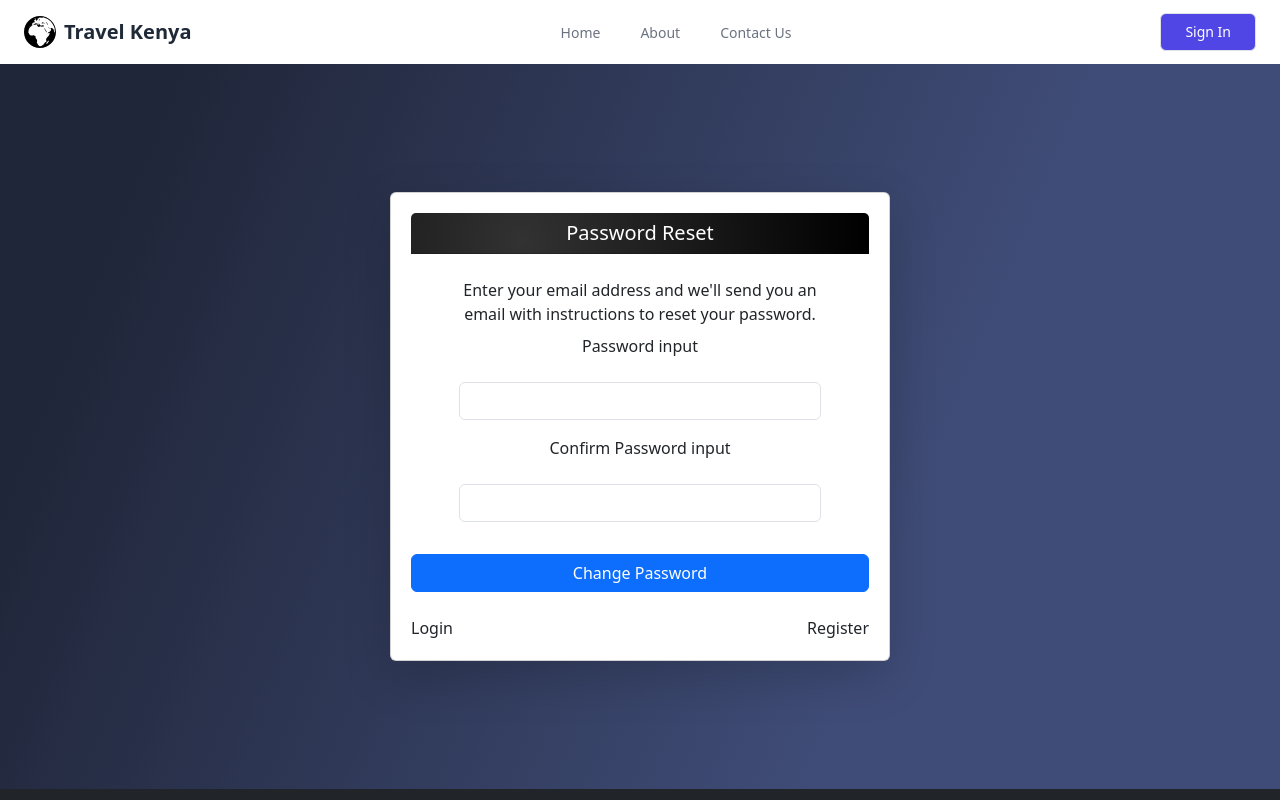
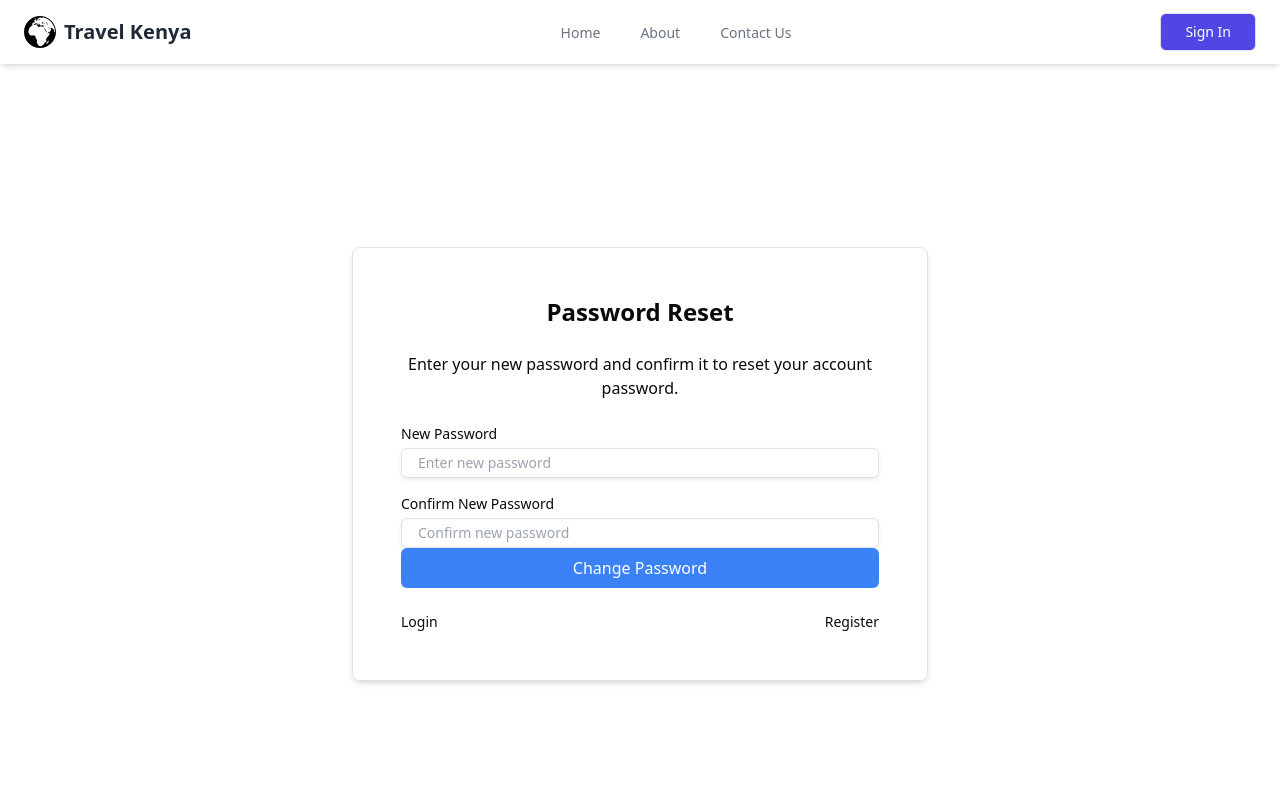
Before and after one commit to kaleabendrias/travel_kenya, a React (Vite) app in the folder front/: page /reset-password in a window 1280 px wide. Shown: the top 800 px of the page. Built offline with nearby package versions, Linux system fonts and the light colour scheme.

Commit message:
feat: repaire auth

```diff
--- /dev/null
+++ b/front/components/ui/alert.jsx
@@ -0,0 +1,47 @@
+import * as React from "react"
+import { cva } from "class-variance-authority";
+
+import { cn } from "@/lib/utils"
+
+const alertVariants = cva(
+  "relative w-full rounded-lg border px-4 py-3 text-sm [&>svg+div]:translate-y-[-3px] [&>svg]:absolute [&>svg]:left-4 [&>svg]:top-4 [&>svg]:text-foreground [&>svg~*]:pl-7",
+  {
+    variants: {
+      variant: {
+        default: "bg-background text-foreground",
+        destructive:
+          "border-destructive/50 text-destructive dark:border-destructive [&>svg]:text-destructive",
+      },
+    },
+    defaultVariants: {
+      variant: "default",
+    },
+  }
+)
+
+const Alert = React.forwardRef(({ className, variant, ...props }, ref) => (
+  <div
+    ref={ref}
+    role="alert"
+    className={cn(alertVariants({ variant }), className)}
+    {...props} />
+))
+Alert.displayName = "Alert"
+
+const AlertTitle = React.forwardRef(({ className, ...props }, ref) => (
+  <h5
+    ref={ref}
+    className={cn("mb-1 font-medium leading-none tracking-tight", className)}
+    {...props} />
+))
+AlertTitle.displayName = "AlertTitle"
+
+const AlertDescription = React.forwardRef(({ className, ...props }, ref) => (
+  <div
+    ref={ref}
+    className={cn("text-sm [&_p]:leading-relaxed", className)}
+    {...props} />
+))
+AlertDescription.displayName = "AlertDescription"
+
+export { Alert, AlertTitle, AlertDescription }
--- /dev/null
+++ b/front/components/ui/input.jsx
@@ -0,0 +1,19 @@
+import * as React from "react"
+
+import { cn } from "@/lib/utils"
+
+const Input = React.forwardRef(({ className, type, ...props }, ref) => {
+  return (
+    (<input
+      type={type}
+      className={cn(
+        "flex h-9 w-full rounded-md border border-input bg-transparent px-3 py-1 text-sm shadow-sm transition-colors file:border-0 file:bg-transparent file:text-sm file:font-medium placeholder:text-muted-foreground focus-visible:outline-none focus-visible:ring-1 focus-visible:ring-ring disabled:cursor-not-allowed disabled:opacity-50",
+        className
+      )}
+      ref={ref}
+      {...props} />)
+  );
+})
+Input.displayName = "Input"
+
+export { Input }
--- a/front/src/components/NewPassword.jsx
+++ b/front/src/components/NewPassword.jsx
@@ -1,27 +1,32 @@
 import { useState } from "react";
-import { Link } from "react-router-dom";
-import { useSearchParams } from "react-router-dom";
+import { Link, useSearchParams } from "react-router-dom";
+import { Card, CardHeader, CardContent, CardFooter } from "@/components/ui/card";
+import { Input } from "@/components/ui/input";
+import { Alert, AlertDescription } from "@/components/ui/alert";
+import { FaSpinner } from "react-icons/fa";
 
 const NewPassword = () => {
   const [error, setError] = useState("");
   const [password, setPassword] = useState("");
   const [confirmPassword, setConfirmPassword] = useState("");
-  const [searchParams, setSearchParams] = useSearchParams();
-
+  const [searchParams] = useSearchParams();
+  const [loading, setLoading] = useState(false);
 
   const handleChange = async (e) => {
-    e.preventDefault()
-    const token = searchParams.get("token")
-    console.log(typeof(token), token)
+    e.preventDefault();
+    const token = searchParams.get("token");
+    console.log(typeof token, token);
     setError("");
     if (password.trim() === "" || confirmPassword.trim() === "") {
-        setError("Please enter a value")
+      setError("Please enter a value");
       return;
     }
     if (password !== confirmPassword) {
       setError("Passwords do not match");
       return;
     }
+    try {
+      setLoading(true);
       const response = await fetch(
         "https://travel-utnq.onrender.com/api/auth/updatePassword",
         {
@@ -34,77 +39,88 @@ const NewPassword = () => {
       );
       if (response.ok) {
         const data = await response.json();
+        setLoading(false);
         console.log(data);
-      console.log("Email verification sent");
+        console.log("Password updated successfully");
       } else {
         const errorData = await response.json();
         setError(errorData.message || "Something went wrong");
-      console.log(error);
+        setLoading(false);
+      }
+    } catch (error) {
+      setError("An error occurred. Please try again.");
+      setLoading(false);
     }
   };
+
   return (
-    <div
-      className="d-flex justify-content-center align-items-center"
-      style={{
-        background:
-          "linear-gradient(112.1deg, rgb(32, 38, 57) 11.4%, rgb(63, 76, 119) 70.2%)",
-        backgroundSize: "cover",
-      }}
-    >
-      <div
-        className="card text-center shadow-lg"
-        style={{
-          width: "500px",
-          height: "auto",
-          margin: "10% 0",
-          padding: "20px",
-        }}
-      >
-        <div
-          className="card-header h5 text-white h-full"
-          style={{
-            background:
-              "radial-gradient(circle at 24.1% 68.8%, rgb(50, 50, 50) 0%, rgb(0, 0, 0) 99.4%)",
-            backgroundSize: "cover",
-          }}
-        >
-          Password Reset
-        </div>
-        <div className="card-body px-5">
-          <p className="card-text py-2">
-            Enter your email address and we&apos;ll send you an email with
-            instructions to reset your password.
+    <div className="min-h-screen flex justify-center items-center">
+      <Card className="mx-auto w-full max-w-xl shadow-md p-6 rounded-lg">
+        <CardHeader>
+          <h2 className="text-2xl font-bold text-center">Password Reset</h2>
+        </CardHeader>
+        <CardContent>
+          <p className=" mb-6 text-center">
+            Enter your new password and confirm it to reset your account password.
           </p>
-          <div className="form-outline">
-            <label className="form-label">Password input</label>
-            <input
-              type="email"
-              id="typeEmail"
-              className="form-control my-3"
+          <form onSubmit={handleChange}>
+            <div className="space-y-4">
+              <div>
+                <label htmlFor="password" className="block text-sm font-medium mb-1">
+                  New Password
+                </label>
+                <Input
+                  type="password"
+                  id="password"
+                  placeholder="Enter new password"
                   onChange={(e) => setPassword(e.target.value)}
+                  className="w-full"
                 />
               </div>
-          <label className="form-label">Confirm Password input</label>
-            <input
-              type="email"
-              id="typeEmail"
-              className="form-control my-3"
+              <div>
+                <label htmlFor="confirmPassword" className="block text-sm font-medium mb-1">
+                  Confirm New Password
+                </label>
+                <Input
+                  type="password"
+                  id="confirmPassword"
+                  placeholder="Confirm new password"
                   onChange={(e) => setConfirmPassword(e.target.value)}
+                  className="w-full"
                 />
               </div>
-          {error && <div className="text-danger display-8">{error}</div>}
-          <Link onClick={handleChange} className="btn btn-primary w-100">
+            </div>
+            {error && (
+              <Alert variant="destructive" className="mt-4">
+                <AlertDescription>{error}</AlertDescription>
+              </Alert>
+            )}
+            {loading ? (
+            <button
+              type="submit"
+              className="w-full bg-blue-500 text-white py-2 rounded-md hover:bg-blue-600"
+            >
+              <FaSpinner size={25} className="animate-spin flex justify-center w-full"/>
+            </button>
+          ) : (
+            <button
+              type="submit"
+              className="w-full bg-blue-500 text-white py-2 rounded-md hover:bg-blue-600"
+            >
               Change Password
-          </Link>
-          <div className="d-flex justify-content-between mt-4">
-            <Link to={"/signin"} className="">
+            </button>
+          )}
+          </form>
+        </CardContent>
+        <CardFooter className="flex justify-between">
+          <Link to="/signin" className="text-sm">
             Login
           </Link>
-            <Link to={"/signup"} className="">
+          <Link to="/signup" className="text-sm">
             Register
           </Link>
-          </div>
-        </div>
+        </CardFooter>
+      </Card>
     </div>
   );
 };
--- a/front/src/components/SignIn.jsx
+++ b/front/src/components/SignIn.jsx
@@ -8,6 +8,7 @@ const SignIn = () => {
   const [email, setEmail] = useState("");
   const [password, setPassword] = useState("");
   const [rememberMe, setRememberMe] = useState(false);
+  const [loading, setLoading] = useState(false);
 
   const [error, setError] = useState({
     emailError: "",
@@ -29,13 +30,13 @@ const SignIn = () => {
   };
 
   const handleSubmit = async (e) => {
+    setLoading(true);
     e.preventDefault();
     setError({
       emailError: "",
       passwordError: "",
     });
     try {
-      console.log('fetching')
       const response = await fetch(
         "https://travel-utnq.onrender.com/api/auth/signin",
         {
@@ -46,25 +47,27 @@ const SignIn = () => {
           body: JSON.stringify({ email, password }),
         }
       );
-      console.log(response)
       if (response.ok) {
         const data = await response.json();
         const { token } = data;
         localStorage.setItem("token", token);
         navigate("/");
         console.log("Login successful");
+        setLoading(false);
       } else {
         const errorData = await response.json();
         setError((prev) => ({
           ...prev,
           passwordError: errorData.message || "User or password is wrong",
         }));
+        setLoading(false);
       }
     } catch (error) {
       setError((prev) => ({
         ...prev,
         passwordError: "An error occurred while processing your request.",
       }));
+      setLoading(false);
     }
   };
 
@@ -130,7 +133,11 @@ const SignIn = () => {
           </div>
           <Button
             type="submit"
-            className="w-full bg-blue-500 text-white py-2 rounded-md hover:bg-blue-600"
+            className={
+              loading
+                ? "w-full bg-blue-500 text-white py-2 rounded-md hover:bg-blue-600 animate-spin"
+                : "w-full bg-blue-500 text-white py-2 rounded-md hover:bg-blue-600"
+            }
           >
             Sign In
           </Button>
--- a/front/src/components/SignUp.jsx
+++ b/front/src/components/SignUp.jsx
@@ -1,16 +1,18 @@
-import { useState, useEffect } from 'react';
-import { FaFacebookF, FaTwitter, FaGoogle } from 'react-icons/fa';
-import { useNavigate } from 'react-router-dom';
+import { useState, useEffect } from "react";
+import { FaFacebookF, FaTwitter, FaGoogle } from "react-icons/fa";
+import { useNavigate } from "react-router-dom";
+import { FaSpinner } from "react-icons/fa";
 
 const SignUp = () => {
-  const [email, setEmail] = useState('');
-  const [password, setPassword] = useState('');
-  const [confirmPassword, setConfirmPassword] = useState('');
+  const [email, setEmail] = useState("");
+  const [password, setPassword] = useState("");
+  const [confirmPassword, setConfirmPassword] = useState("");
+  const [loading, setLoading] = useState(false);
 
   const [error, setError] = useState({
-    emailError: '',
-    passwordError: '',
-    confirmPasswordError: '',
+    emailError: "",
+    passwordError: "",
+    confirmPasswordError: "",
   });
 
   const navigate = useNavigate();
@@ -31,9 +33,9 @@ const SignUp = () => {
     e.preventDefault();
 
     setError({
-      emailError: '',
-      passwordError: '',
-      confirmPasswordError: ''
+      emailError: "",
+      passwordError: "",
+      confirmPasswordError: "",
     });
 
     if (password !== confirmPassword) {
@@ -54,20 +56,25 @@ const SignUp = () => {
     }
 
     try {
-      const response = await fetch('https://travel-utnq.onrender.com/api/auth/signup', {
-        method: 'POST',
+      setLoading(true);
+      const response = await fetch(
+        "https://travel-utnq.onrender.com/api/auth/signup",
+        {
+          method: "POST",
           headers: {
-          'Content-Type': 'application/json',
+            "Content-Type": "application/json",
           },
           body: JSON.stringify({ email, password }),
-      });
+        }
+      );
       if (response.ok) {
-        console.log('Sign-up successful');
+        console.log("Sign-up successful");
         // Reset the form
-        setEmail('');
-        setPassword('');
-        setConfirmPassword('');
-        navigate('/signin');
+        setEmail("");
+        setPassword("");
+        setConfirmPassword("");
+        setLoading(false);
+        navigate("/signin");
       } else {
         const data = await response.json();
         setError((prev) => ({
@@ -75,9 +82,12 @@ const SignUp = () => {
           emailError: data.message.includes("Email") ? data.message : "",
           passwordError: data.message.includes("Password") ? data.message : "",
         }));
+        setLoading(false);
       }
     } catch (error) {
-      console.error('Error during sign-up:', error);
+      setLoading(false);
+      setError("Something went wrong");
+      console.error("Error during sign-up:", error);
     }
   };
 
@@ -91,7 +101,10 @@ const SignUp = () => {
         <h2 className="text-2xl font-bold text-center mb-6">Sign Up</h2>
         <form onSubmit={handleSubmit}>
           <div className="mb-4">
-            <label htmlFor="email" className="block mb-1 text-sm font-semibold text-gray-700">
+            <label
+              htmlFor="email"
+              className="block mb-1 text-sm font-semibold text-gray-700"
+            >
               Email address
             </label>
             <input
@@ -107,7 +120,10 @@ const SignUp = () => {
             )}
           </div>
           <div className="mb-4">
-            <label htmlFor="password" className="block mb-1 text-sm font-semibold text-gray-700">
+            <label
+              htmlFor="password"
+              className="block mb-1 text-sm font-semibold text-gray-700"
+            >
               Password
             </label>
             <input
@@ -123,7 +139,10 @@ const SignUp = () => {
             )}
           </div>
           <div className="mb-4">
-            <label htmlFor="confirmPassword" className="block mb-1 text-sm font-semibold text-gray-700">
+            <label
+              htmlFor="confirmPassword"
+              className="block mb-1 text-sm font-semibold text-gray-700"
+            >
               Confirm Password
             </label>
             <input
@@ -135,15 +154,26 @@ const SignUp = () => {
               placeholder="Confirm your password"
             />
             {error.confirmPasswordError && (
-              <p className="text-red-500 text-sm mt-1">{error.confirmPasswordError}</p>
+              <p className="text-red-500 text-sm mt-1">
+                {error.confirmPasswordError}
+              </p>
             )}
           </div>
+          {loading ? (
+            <button
+              type="submit"
+              className="w-full bg-blue-500 text-white py-2 rounded-md hover:bg-blue-600"
+            >
+              <FaSpinner size={25} className="animate-spin flex justify-center w-full"/>
+            </button>
+          ) : (
             <button
               type="submit"
               className="w-full bg-blue-500 text-white py-2 rounded-md hover:bg-blue-600"
             >
               Sign Up
             </button>
+          )}
         </form>
         <div className="text-center mt-6">
           <p className="text-sm mb-2">or sign up with:</p>
--- a/front/src/components/auth.helper.js
+++ b/front/src/components/auth.helper.js
@@ -1,7 +1,7 @@
 import Cookies from "js-cookie";
 export function isAuthenticated() {
-  const token = localStorage.getItem("token");
-  const cookieToken = Cookies.get('session')
+  const token = localStorage.getItem("token") || null;
+  const cookieToken = Cookies.get('session') || null;
   console.log(cookieToken);
   if (token || cookieToken) {
     return true;
```
Also changed, not shown: 2 other files (tests, documents, lock files or other folders). Lines whose indentation alone changed are shown as unchanged.
